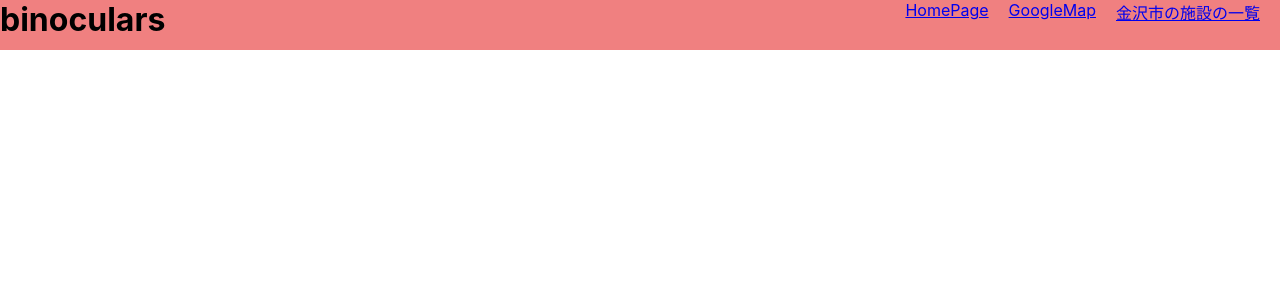
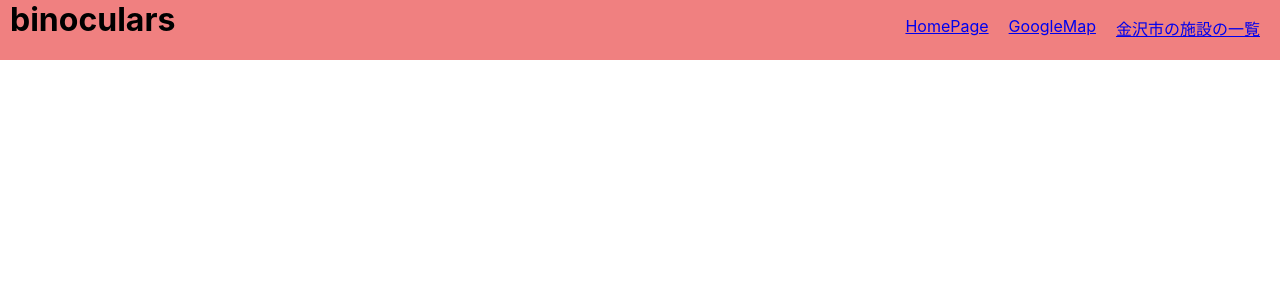
Before and after one commit to daikimare/mobile_app_kanazawa, a React (Create React App) app: page / in a window 1280 px wide. Shown: the top 300 px of the page. Built offline with nearby package versions, Linux system fonts and the light colour scheme.

Commit message:
ナビゲーションヘッダーno

```diff
--- a/src/coponent/css/nav.css
+++ b/src/coponent/css/nav.css
@@ -1,16 +1,16 @@
 .navbar {
-  position: absolute;
+  position: fixed;
   background: lightcoral;
   width: 100%;
-  height: 50px;
+  height: 60px;
 }
 .ptitle {
-  margin: 0;
+  margin-left: 10px;
   float: left;
 }
 .list {
   float: right;
-  margin: 0;
+  /* margin: 0; */
 }
 
 .list li {
@@ -18,6 +18,3 @@
   float: left;
   margin-right: 20px;
 }
-h1 {
-  text-align: center;
-}
```
